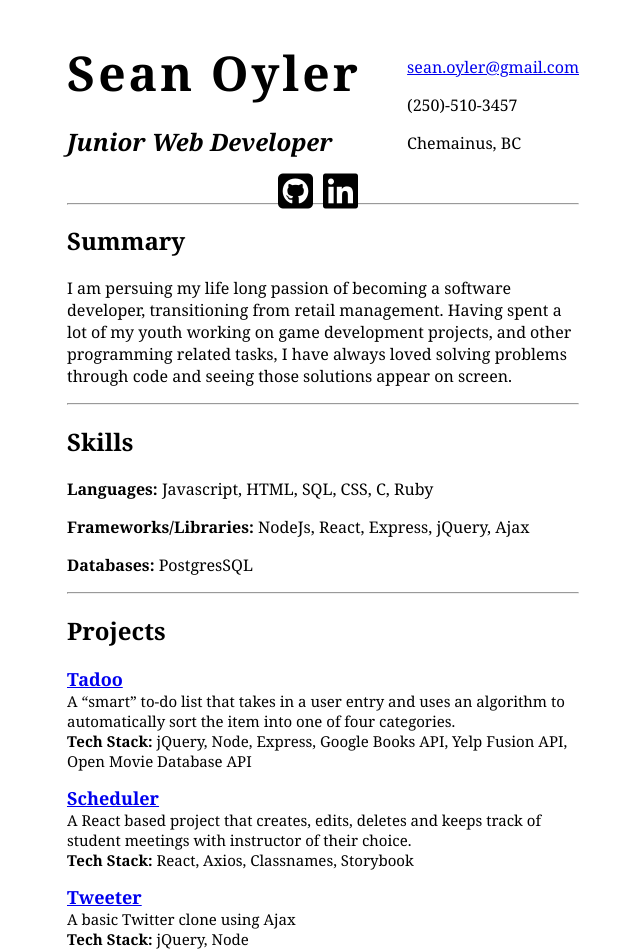
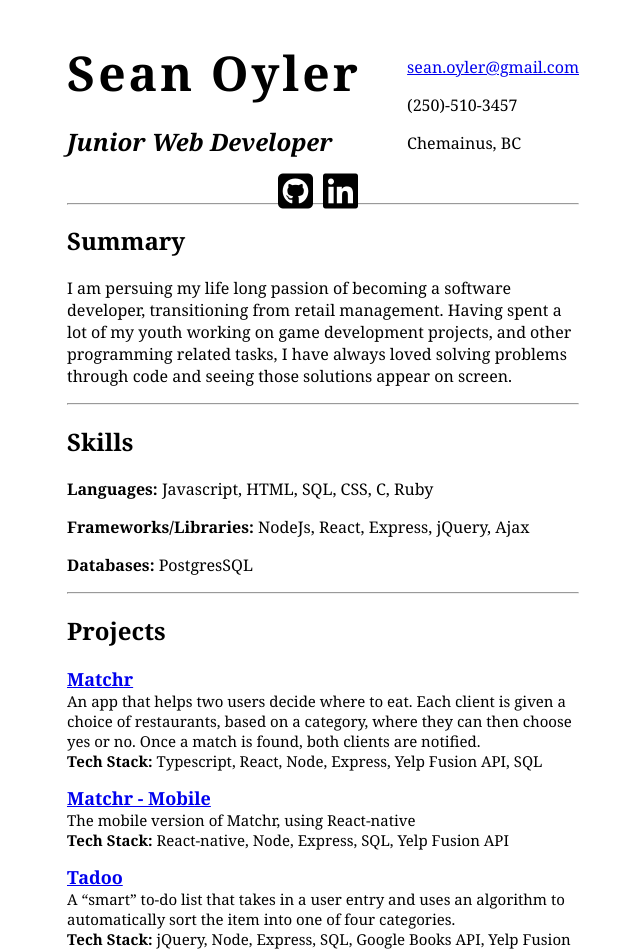
Before and after one commit to xrysen/resume, a React (Create React App) app: page / in a window 1280 px wide. Shown: the top 951 px of the page, without its empty margins (317-957 px from the left). Built offline with nearby package versions, Linux system fonts and the light colour scheme.

Commit message:
Updates projects

```diff
--- a/src/data/data.js
+++ b/src/data/data.js
@@ -7,27 +7,41 @@ const skills = {
 const projects = [
   {
     id: 1,
+    title: "Matchr",
+    techStack: ["Typescript", "React", "Node", "Express", "Yelp Fusion API", "SQL"],
+    description: "An app that helps two users decide where to eat. Each client is given a choice of restaurants, based on a category, where they can then choose yes or no. Once a match is found, both clients are notified.",
+    link: "https://github.com/xrysen/matcher"
+  },
+  {
+    id: 2,
+    title: "Matchr - Mobile",
+    techStack: ["React-native", "Node", "Express", "SQL", "Yelp Fusion API"],
+    description: "The mobile version of Matchr, using React-native",
+    link: "https://github.com/xrysen/matchr-mobile"
+  },
+  {
+    id: 3,
     title: "Tadoo",
-    techStack: ["jQuery", "Node", "Express", "Google Books API", "Yelp Fusion API", "Open Movie Database API"],
+    techStack: ["jQuery", "Node", "Express", "SQL", "Google Books API", "Yelp Fusion API", "Open Movie Database API"],
     description: 'A “smart” to-do list that takes in a user entry and uses an algorithm to automatically sort the item into one of four categories.',
     link: 'https://github.com/xrysen/smart-to-do-list'
   },
   {
-    id: 2,
+    id: 4,
     title: "Scheduler",
     techStack: ["React", "Axios", "Classnames", "Storybook"],
     description: "A React based project that creates, edits, deletes and keeps track of student meetings with instructor of their choice.",
     link: "https://github.com/xrysen/scheduler"
   },
   {
-    id: 3,
+    id: 5,
     title: "Tweeter",
     techStack: ["jQuery", "Node"],
     description: "A basic Twitter clone using Ajax",
     link: "https://github.com/xrysen/tweeter"
   },
   {
-    id: 4,
+    id: 6,
     title: "TinyApp",
     techStack: ["Express", "Node"],
     description: "A URL shortening service created with RESTful API's",
```
Also changed, not shown: 1 other file (tests, documents, lock files or other folders).
